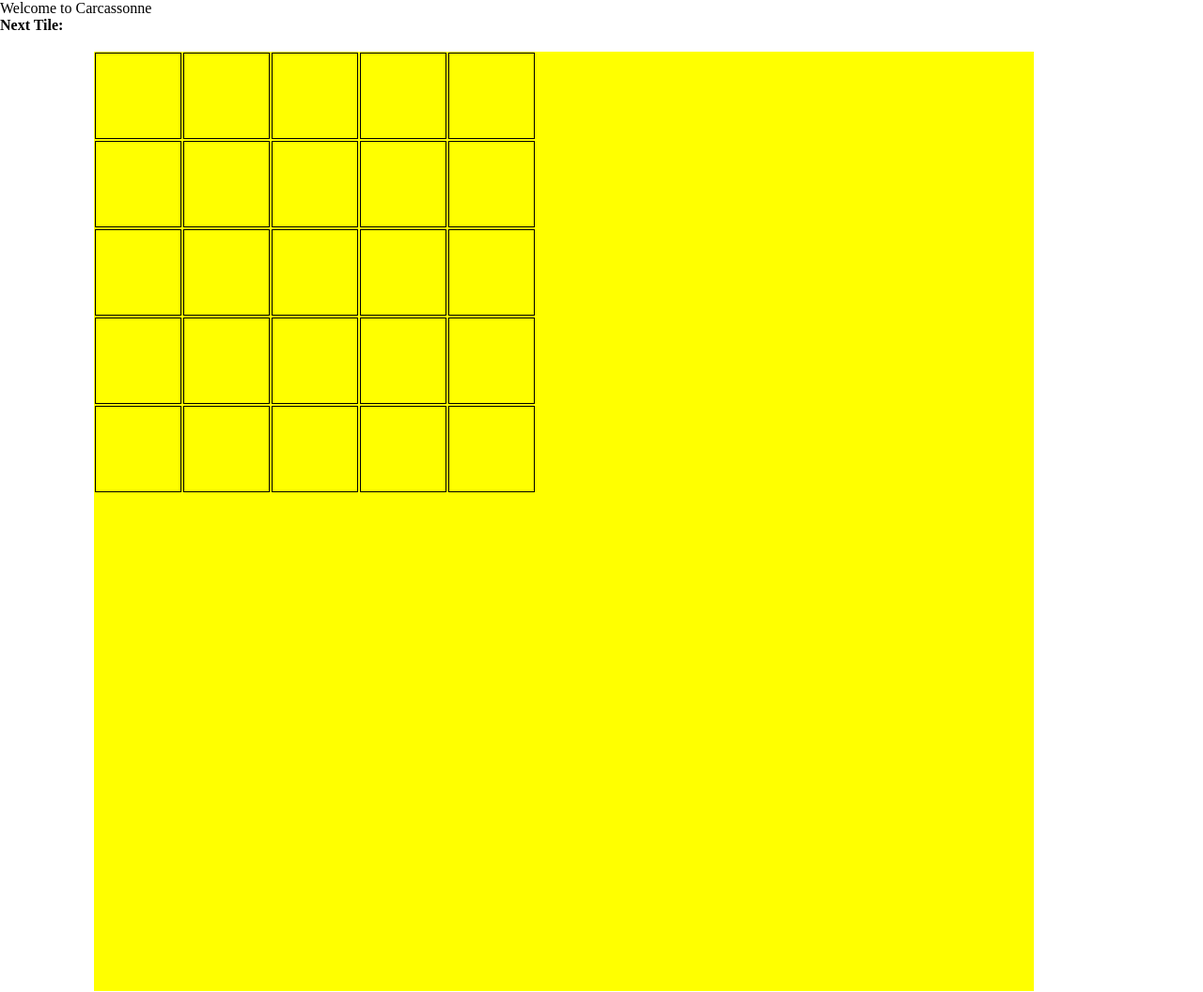
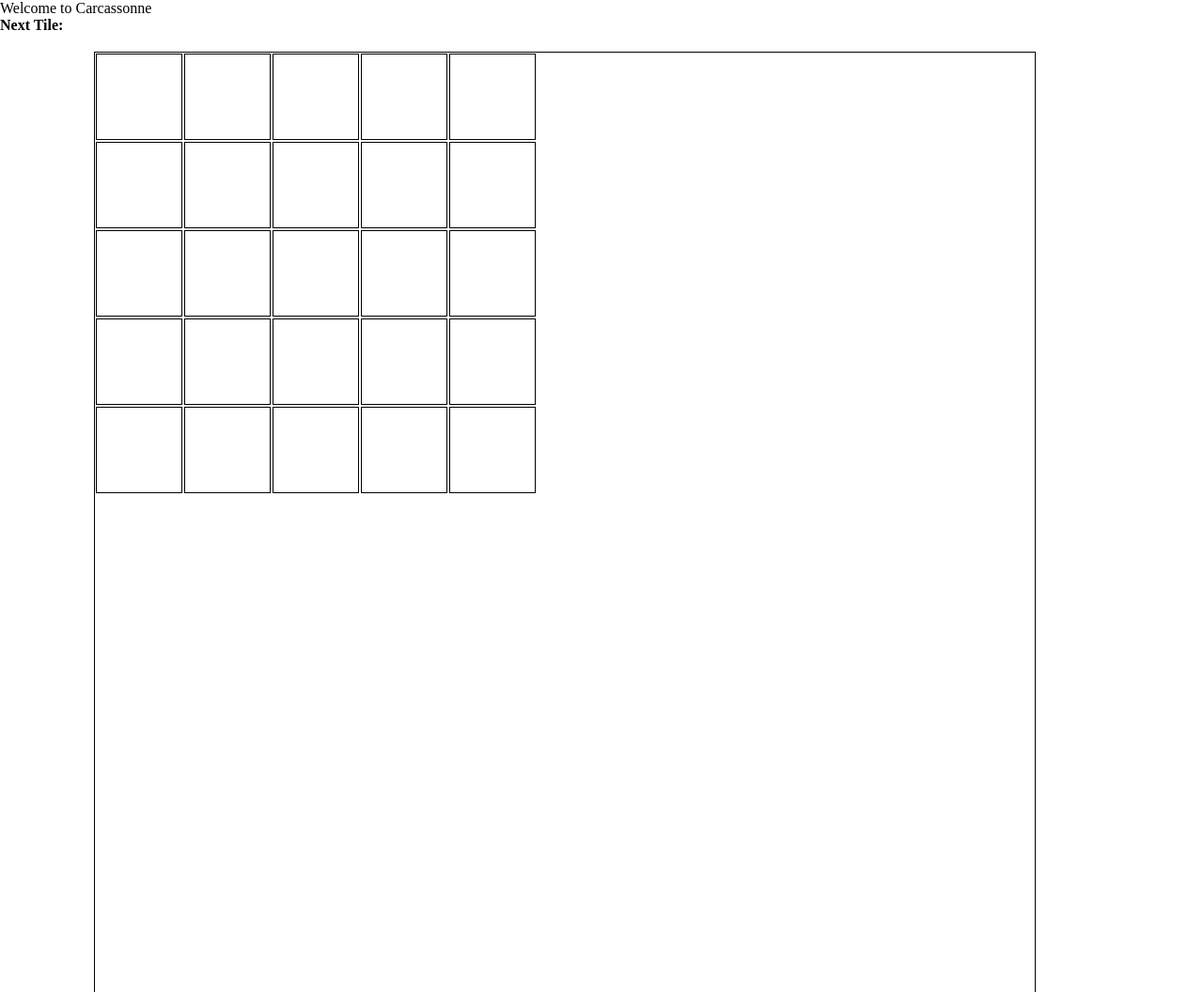
Before and after one commit to edaena/carcassonne, a website: page app/index.html in a window 1280 px wide. Shown: the whole page at 94% size. Drawn offline with nearby package versions, Linux system fonts and the light colour scheme; some packages are replaced by stand-ins of ours.

Commit message:
Removed yellow background

```diff
--- a/app/index.html
+++ b/app/index.html
@@ -24,7 +24,7 @@
 	<div ng-controller="GameController">
 		{{nextTile}}
 	</br>
-	<div ng-click="" style="margin-left:100px; width: 1000px; height:1000px; background-color:yellow;">
+	<div ng-click="" style="margin-left:100px; width: 1000px; height:1000px; border:solid; border-width:1px">
 		<div class="display:table;">
 			<div ng-repeat="row in tileCells track by $index" style="display:table-row;">
 				<div style="display:table-cell;"ng-repeat="tile in tileCells[$index] track by $index" data-col="{{$index}}" data-row="{{$parent.$index}}" class="col" >
```
